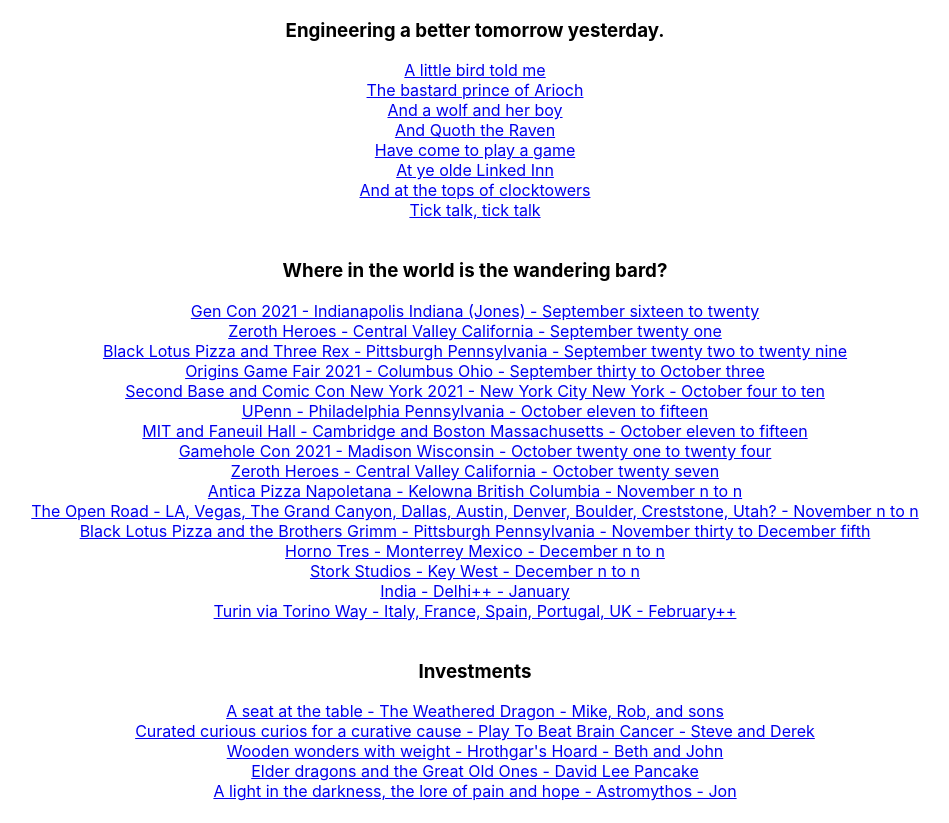
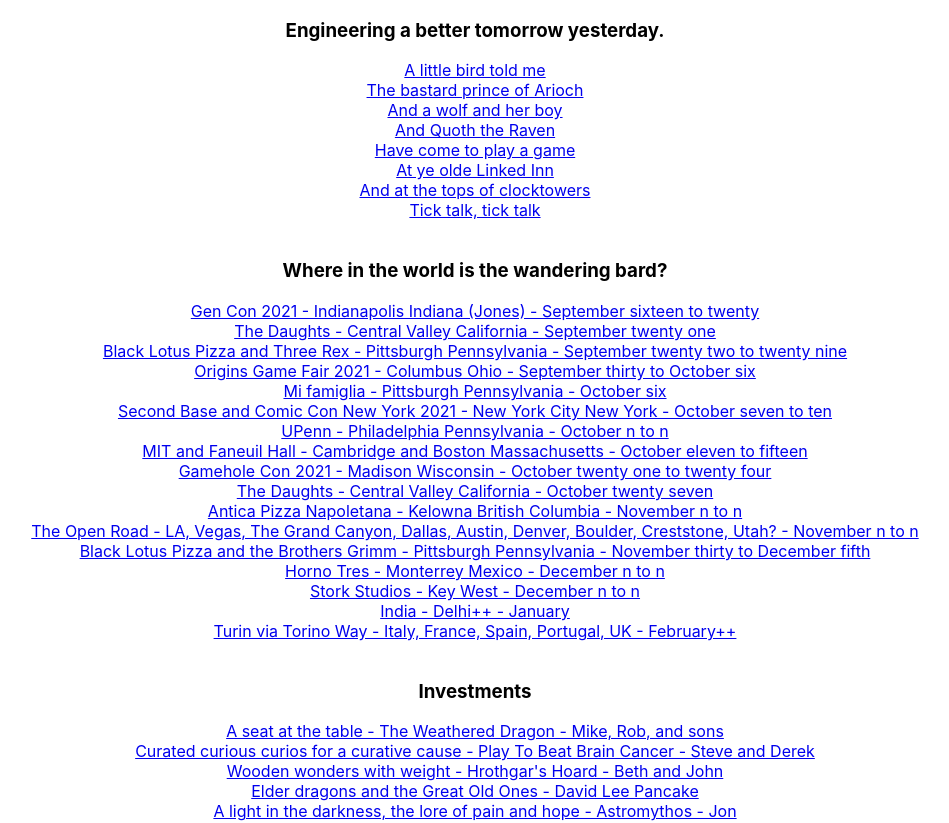
Before and after one commit to bonoj/bono.industries, a React (Create React App) app: page / in a window 1280 px wide. Shown: the top 823 px of the page, without its empty margins (165-1114 px from the left). Built offline with nearby package versions, Linux system fonts and the light colour scheme.

Commit message:
Duh. I am everything. And I am nothing.

```diff
--- a/src/views/App.js
+++ b/src/views/App.js
@@ -34,21 +34,23 @@
       <h3>Where in the world is the wandering bard?</h3>
       <a href="https://www.gencon.com/" target="_blank" rel="noopener noreferrer">Gen Con 2021 - Indianapolis Indiana (Jones) - September sixteen to twenty</a>
       <br/>
-      <a href="https://bono.industries" target="_blank" rel="noopener noreferrer">Zeroth Heroes - Central Valley California - September twenty one</a>
+      <a href="https://bono.industries" target="_blank" rel="noopener noreferrer">The Daughts - Central Valley California - September twenty one</a>
       <br/>
       <a href="https://www.blacklotuspizza.com/" target="_blank" rel="noopener noreferrer">Black Lotus Pizza and Three Rex - Pittsburgh Pennsylvania - September twenty two to twenty nine</a>
       <br/>
-      <a href="https://www.originsgamefair.com/" target="_blank" rel="noopener noreferrer">Origins Game Fair 2021 - Columbus Ohio - September thirty to October three</a>
+      <a href="https://www.originsgamefair.com/" target="_blank" rel="noopener noreferrer">Origins Game Fair 2021 - Columbus Ohio - September thirty to October six</a>
       <br/>
-      <a href="https://www.newyorkcomiccon.com/en-us.html" target="_blank" rel="noopener noreferrer">Second Base and Comic Con New York 2021 - New York City New York - October four to ten</a>
+      <a href="https://www.blacklotuspizza.com/" target="_blank" rel="noopener noreferrer">Mi famiglia - Pittsburgh Pennsylvania - October six</a>
       <br/>
-      <a href="https://www.upenn.edu/" target="_blank" rel="noopener noreferrer">UPenn - Philadelphia Pennsylvania - October eleven to fifteen</a>
+      <a href="https://www.newyorkcomiccon.com/en-us.html" target="_blank" rel="noopener noreferrer">Second Base and Comic Con New York 2021 - New York City New York - October seven to ten</a>
       <br/>
-      <a href="https://www.upenn.edu/" target="_blank" rel="noopener noreferrer">MIT and Faneuil Hall - Cambridge and Boston Massachusetts - October eleven to fifteen</a>
+      <a href="https://www.upenn.edu/" target="_blank" rel="noopener noreferrer">UPenn - Philadelphia Pennsylvania - October n to n</a>
+      <br/>
+      <a href="https://www.mit.edu/" target="_blank" rel="noopener noreferrer">MIT and Faneuil Hall - Cambridge and Boston Massachusetts - October eleven to fifteen</a>
       <br/>
       <a href="https://www.gameholecon.com/" target="_blank" rel="noopener noreferrer">Gamehole Con 2021 - Madison Wisconsin - October twenty one to twenty four</a>
       <br/>
-      <a href="https://bono.industries" target="_blank" rel="noopener noreferrer">Zeroth Heroes - Central Valley California - October twenty seven</a>
+      <a href="https://bono.industries" target="_blank" rel="noopener noreferrer">The Daughts - Central Valley California - October twenty seven</a>
       <br/>
       <a href="http://www.anticapizza.ca/" target="_blank" rel="noopener noreferrer">Antica Pizza Napoletana - Kelowna British Columbia - November n to n</a>
       <br/>
@@ -102,7 +104,11 @@
         I pray the gods to let me prey<br/>
       </p>
 
-      {/* <p>
+      <br/>
+      <h3>The Archive: Chronicles for the Aeons</h3>
+      <p>
+        Running<br/>
+        <br/>
         I run for miles in the burning sun<br/>
         And when night falls, yet still I run<br/>
         Through the cold and through the black<br/>
@@ -115,7 +121,7 @@
         Run beside me for awhile<br/>
         Or run for longer if you please<br/>
         This road does not belong to me
-      </p> */}
+      </p>
 
       {/* <br/>
       <a href="TODO - ADD COMPASS WITH CITY LEVEL MAP" target="_blank" rel="noopener noreferrer">Where in the world is the wandering bard?</a> */}
```
